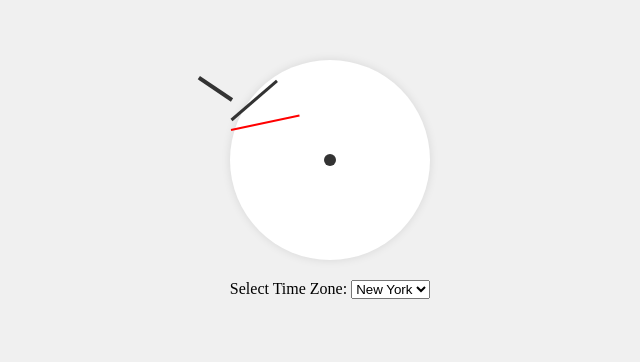
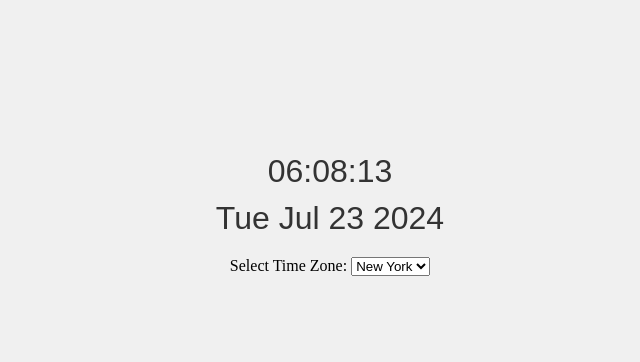
Before and after one commit to 1001amit/clock, a plain HTML site: page index.html in a window 1280 px wide. Shown: the part 199-561 px from the top of the page, without its empty margins (310-950 px from the left). Drawn offline with Linux system fonts and the light colour scheme.

Commit message:
fixing things

```diff
--- a/index.html
+++ b/index.html
@@ -8,16 +8,8 @@
 </head>
 <body>
     <div class="clock-container">
-        <div class="clock">
-            <div class="clock-face">
-                <div class="hour-hand"></div>
-                <div class="minute-hand"></div>
-                <div class="second-hand"></div>
-                <div class="center-circle"></div>
-            </div>
-            <div class="digital-clock"></div> <!-- Digital clock added -->
-            <div class="date-display"></div>
-        </div>
+        <div class="digital-clock"></div>
+        <div class="date-display"></div>
         <div class="time-zone-selector">
             <label for="time-zone">Select Time Zone:</label>
             <select id="time-zone">
@@ -25,17 +17,8 @@
                 <option value="Europe/London">London</option>
                 <option value="Asia/Tokyo">Tokyo</option>
                 <option value="Australia/Sydney">Sydney</option>
-                <!-- Add more time zones as needed -->
+                <option value="Asia/Kolkata">India</option>
             </select>
-        </div>
-        <div class="settings-panel">
-            <!-- Settings options here -->
-        </div>
-        <div class="world-clock">
-            <!-- World clock display here -->
-        </div>
-        <div class="weather-info">
-            <!-- Weather information display here -->
         </div>
     </div>
     <script src="script.js"></script>
--- a/script.js
+++ b/script.js
@@ -1,23 +1,16 @@
-let selectedTimeZone = 'America/New_York'; // Default time zone
+let selectedTimeZone = 'America/New_York';
 
 function updateClock() {
     const now = new Date();
-    const timeZoneOptions = { timeZone: selectedTimeZone, hour12: true };
-    const hours = new Date(now.toLocaleString('en-US', timeZoneOptions)).getHours();
-    const minutes = new Date(now.toLocaleString('en-US', timeZoneOptions)).getMinutes();
-    const seconds = new Date(now.toLocaleString('en-US', timeZoneOptions)).getSeconds();
+    const timeZoneOptions = { timeZone: selectedTimeZone, hour12: false };
+    const localeTime = new Date(now.toLocaleString('en-US', timeZoneOptions));
 
-    const hourHand = document.querySelector('.hour-hand');
-    const minuteHand = document.querySelector('.minute-hand');
-    const secondHand = document.querySelector('.second-hand');
+    const hours = localeTime.getHours();
+    const minutes = localeTime.getMinutes();
+    const seconds = localeTime.getSeconds();
 
-    const hourDegrees = ((hours % 12) / 12) * 360 + ((minutes / 60) * 30);
-    const minuteDegrees = (minutes / 60) * 360 + ((seconds / 60) * 6);
-    const secondDegrees = (seconds / 60) * 360;
-
-    hourHand.style.transform = `rotate(${hourDegrees}deg)`;
-    minuteHand.style.transform = `rotate(${minuteDegrees}deg)`;
-    secondHand.style.transform = `rotate(${secondDegrees}deg)`;
+    document.querySelector('.digital-clock').textContent = localeTime.toLocaleTimeString('en-US', timeZoneOptions);
+    document.querySelector('.date-display').textContent = localeTime.toDateString();
 }
 
 function updateTimeZone() {
--- a/styles.css
+++ b/styles.css
@@ -1,4 +1,3 @@
-/* General styles */
 body {
     display: flex;
     justify-content: center;
@@ -13,58 +12,9 @@ body {
     align-items: center;
 }
 
-.clock {
-    width: 200px;
-    height: 200px;
-    border-radius: 50%;
-    background-color: #fff;
-    box-shadow: 0 0 10px rgba(0, 0, 0, 0.1);
-    position: relative;
-}
-
-.clock-face {
-    position: relative;
-    width: 100%;
-    height: 100%;
-}
-
-.hour-hand, .minute-hand, .second-hand {
-    position: absolute;
-    background-color: #333;
-    transform-origin: center bottom;
-    transform: rotate(90deg);
-}
-
-.hour-hand {
-    width: 4px;
-    height: 40px;
-}
-
-.minute-hand {
-    width: 3px;
-    height: 60px;
-}
-
-.second-hand {
-    width: 2px;
-    height: 70px;
-    background-color: red;
-}
-
-.center-circle {
-    width: 12px;
-    height: 12px;
-    background-color: #333;
-    border-radius: 50%;
-    position: absolute;
-    top: 50%;
-    left: 50%;
-    transform: translate(-50%, -50%);
-}
-
 .digital-clock, .date-display {
     margin-top: 10px;
-    font-size: 1.5em;
+    font-size: 2em;
     font-family: 'Arial', sans-serif;
     color: #333;
 }
@@ -74,19 +24,9 @@ body {
     font-size: 1em;
 }
 
-.settings-panel, .world-clock, .weather-info {
-    margin-top: 20px;
-}
-
-/* Responsive design */
 @media (max-width: 600px) {
-    .clock {
-        width: 150px;
-        height: 150px;
-    }
-
     .digital-clock, .date-display {
-        font-size: 1.2em;
+        font-size: 1.5em;
     }
 
     .time-zone-selector {
```
